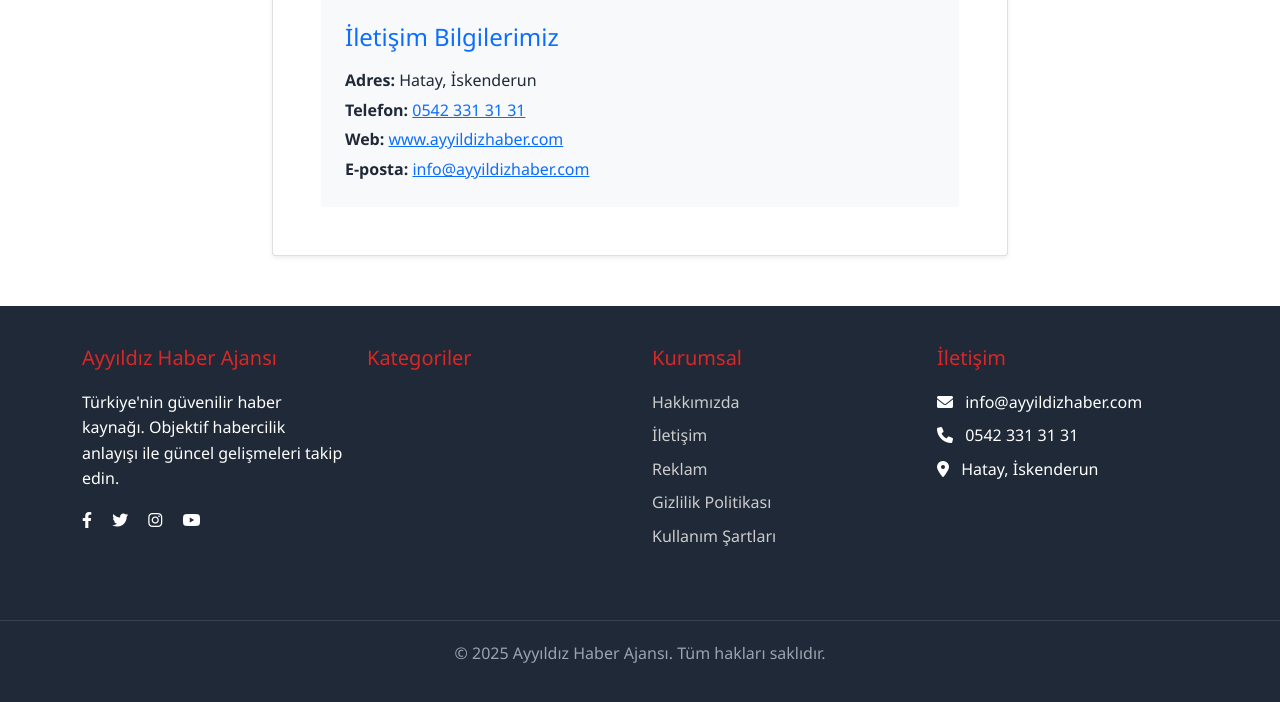
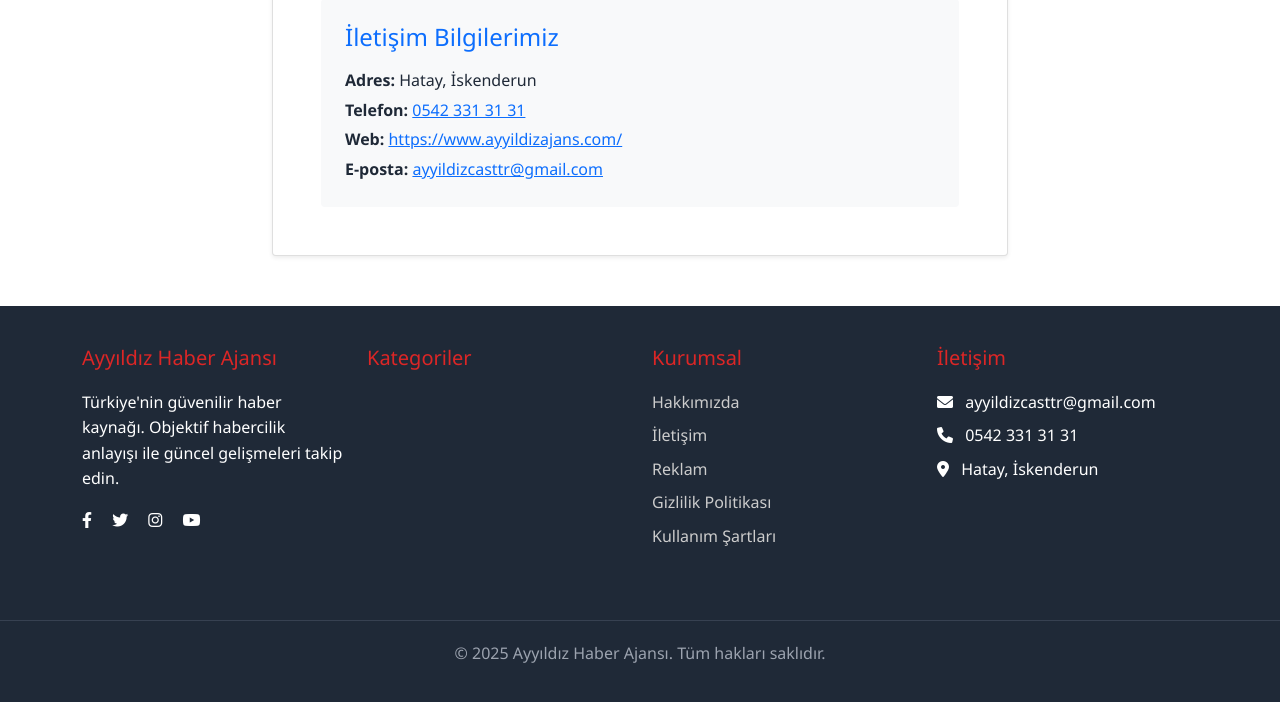
Before and after one commit to Cancanakon/ayyildizhaber, a Flask app: page /hakkimizda in a window 1280 px wide. Shown: the part 1245-1947 px from the top of the page. Run offline with Flask 3, Linux system fonts and the light colour scheme; some libraries are stand-ins or nearby versions.

Commit message:
Update website and email contact information across several pages
Updates contact details in base.html, about.html, advertising.html, contact.html, privacy.html and terms.html.

Replit-Commit-Author: Agent
Replit-Commit-Session-Id: 29a8154e-131b-483b-b586-e6ba0c07c4aa
Replit-Commit-Screenshot-Url: https://storage.googleapis.com/screenshot-production-us-central1/a0fc20d8-f5fb-45fa-8ebf-f3b4911f8f83/aa4e63d6-fb72-4a0b-92c9-ecccb294bc57.jpg

```diff
--- a/templates/base.html
+++ b/templates/base.html
@@ -190,7 +190,7 @@
                 <div class="col-lg-3 col-md-6 mb-4">
                     <h5>İletişim</h5>
                     <ul class="footer-links">
-                        <li><i class="fas fa-envelope me-2"></i> info@ayyildizhaber.com</li>
+                        <li><i class="fas fa-envelope me-2"></i> ayyildizcasttr@gmail.com</li>
                         <li><i class="fas fa-phone me-2"></i> 0542 331 31 31</li>
                         <li><i class="fas fa-map-marker-alt me-2"></i> Hatay, İskenderun</li>
                     </ul>
--- a/templates/pages/about.html
+++ b/templates/pages/about.html
@@ -60,8 +60,8 @@
                                 <h4 class="text-primary mb-3">İletişim Bilgilerimiz</h4>
                                 <p class="mb-1"><strong>Adres:</strong> Hatay, İskenderun</p>
                                 <p class="mb-1"><strong>Telefon:</strong> <a href="tel:05423313131" class="text-primary">0542 331 31 31</a></p>
-                                <p class="mb-1"><strong>Web:</strong> <a href="/" class="text-primary">www.ayyildizhaber.com</a></p>
-                                <p class="mb-0"><strong>E-posta:</strong> <a href="mailto:info@ayyildizhaber.com" class="text-primary">info@ayyildizhaber.com</a></p>
+                                <p class="mb-1"><strong>Web:</strong> <a href="https://www.ayyildizajans.com/" class="text-primary">https://www.ayyildizajans.com/</a></p>
+                                <p class="mb-0"><strong>E-posta:</strong> <a href="mailto:ayyildizcasttr@gmail.com" class="text-primary">ayyildizcasttr@gmail.com</a></p>
                             </div>
                         </div>
                     </div>
--- a/templates/pages/advertising.html
+++ b/templates/pages/advertising.html
@@ -119,11 +119,11 @@
                             <div class="contact-info text-start">
                                 <p class="mb-2">
                                     <i class="fas fa-envelope text-primary me-2"></i>
-                                    <a href="mailto:reklam@ayyildizhaber.com" class="text-decoration-none">reklam@ayyildizhaber.com</a>
+                                    <a href="mailto:ayyildizcasttr@gmail.com" class="text-decoration-none">ayyildizcasttr@gmail.com</a>
                                 </p>
                                 <p class="mb-2">
                                     <i class="fas fa-envelope text-primary me-2"></i>
-                                    <a href="mailto:info@ayyildizhaber.com" class="text-decoration-none">info@ayyildizhaber.com</a>
+                                    <a href="mailto:info@ayyildizajans.com" class="text-decoration-none">info@ayyildizajans.com</a>
                                 </p>
                                 <p class="mb-0">
                                     <i class="fas fa-clock text-primary me-2"></i>
--- a/templates/pages/contact.html
+++ b/templates/pages/contact.html
@@ -46,8 +46,8 @@
                                     <i class="fas fa-envelope text-primary me-3"></i>
                                     <div>
                                         <strong>E-posta:</strong><br>
-                                        <a href="mailto:info@ayyildizhaber.com" class="text-primary">info@ayyildizhaber.com</a><br>
-                                        <a href="mailto:haberler@ayyildizhaber.com" class="text-primary">haberler@ayyildizhaber.com</a>
+                                        <a href="mailto:ayyildizcasttr@gmail.com" class="text-primary">ayyildizcasttr@gmail.com</a><br>
+                                        <a href="mailto:info@ayyildizajans.com" class="text-primary">info@ayyildizajans.com</a>
                                     </div>
                                 </div>
 
@@ -55,7 +55,7 @@
                                     <i class="fas fa-globe text-primary me-3"></i>
                                     <div>
                                         <strong>Website:</strong><br>
-                                        <a href="/" class="text-primary">www.ayyildizhaber.com</a>
+                                        <a href="https://www.ayyildizajans.com/" class="text-primary">https://www.ayyildizajans.com/</a>
                                     </div>
                                 </div>
 
--- a/templates/pages/privacy.html
+++ b/templates/pages/privacy.html
@@ -10,7 +10,7 @@
             <div class="card shadow-sm">
                 <div class="card-body p-5">
                     <h1 class="text-center mb-4 text-primary">Gizlilik Politikası</h1>
-                    <p class="text-center text-muted mb-5">Son güncelleme: {{ moment().format('%d.%m.%Y') }}</p>
+                    <p class="text-center text-muted mb-5">Son güncelleme: 23.06.2025</p>
 
                     <div class="privacy-content">
                         <h3 class="text-primary mb-3">1. Giriş</h3>
@@ -122,8 +122,8 @@
                             Gizlilik politikamız hakkında sorularınız için bizimle iletişime geçebilirsiniz:
                         </p>
                         <div class="bg-light p-3 rounded">
-                            <p class="mb-1"><strong>E-posta:</strong> <a href="mailto:privacy@ayyildizhaber.com">privacy@ayyildizhaber.com</a></p>
-                            <p class="mb-1"><strong>E-posta:</strong> <a href="mailto:info@ayyildizhaber.com">info@ayyildizhaber.com</a></p>
+                            <p class="mb-1"><strong>E-posta:</strong> <a href="mailto:ayyildizcasttr@gmail.com">ayyildizcasttr@gmail.com</a></p>
+                            <p class="mb-1"><strong>E-posta:</strong> <a href="mailto:info@ayyildizajans.com">info@ayyildizajans.com</a></p>
                             <p class="mb-1"><strong>Telefon:</strong> <a href="tel:05423313131">0542 331 31 31</a></p>
                             <p class="mb-0"><strong>Adres:</strong> Hatay, İskenderun</p>
                         </div>
--- a/templates/pages/terms.html
+++ b/templates/pages/terms.html
@@ -10,7 +10,7 @@
             <div class="card shadow-sm">
                 <div class="card-body p-5">
                     <h1 class="text-center mb-4 text-primary">Kullanım Şartları</h1>
-                    <p class="text-center text-muted mb-5">Son güncelleme: {{ moment().format('%d.%m.%Y') }}</p>
+                    <p class="text-center text-muted mb-5">Son güncelleme: 23.06.2025</p>
 
                     <div class="terms-content">
                         <h3 class="text-primary mb-3">1. Genel Hükümler</h3>
@@ -126,8 +126,8 @@
                             Kullanım şartları hakkında sorularınız için bizimle iletişime geçebilirsiniz:
                         </p>
                         <div class="bg-light p-3 rounded">
-                            <p class="mb-1"><strong>E-posta:</strong> <a href="mailto:legal@ayyildizhaber.com">legal@ayyildizhaber.com</a></p>
-                            <p class="mb-1"><strong>E-posta:</strong> <a href="mailto:info@ayyildizhaber.com">info@ayyildizhaber.com</a></p>
+                            <p class="mb-1"><strong>E-posta:</strong> <a href="mailto:ayyildizcasttr@gmail.com">ayyildizcasttr@gmail.com</a></p>
+                            <p class="mb-1"><strong>E-posta:</strong> <a href="mailto:info@ayyildizajans.com">info@ayyildizajans.com</a></p>
                             <p class="mb-1"><strong>Telefon:</strong> <a href="tel:05423313131">0542 331 31 31</a></p>
                             <p class="mb-0"><strong>Adres:</strong> Hatay, İskenderun</p>
                         </div>
```
